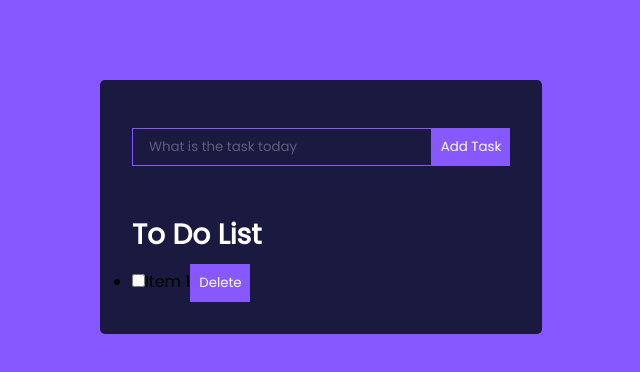
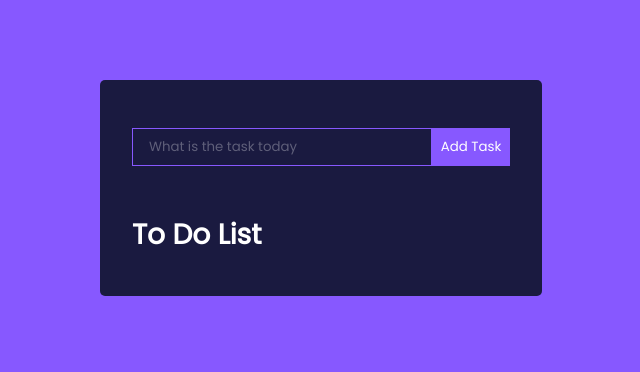
Before and after one commit to Rudoasm/Todo-React---CRUD-app, a React (Vite) app in the folder toDo/: page / in a window 1280 px wide. Shown: the top 372 px of the page, without its empty margins (319-959 px from the left). Built offline with nearby package versions, Linux system fonts and the light colour scheme.

Commit message:
deleet function

```diff
--- a/toDo/src/components/TodoForm.jsx
+++ b/toDo/src/components/TodoForm.jsx
@@ -2,20 +2,67 @@ import React, { useState } from "react";
 
 const TodoForm = () => {
   const [val, setVal] = useState("");
-  const [todos, setTodos] = useState([])
+  const [todos, setTodos] = useState([]);
   const handleChange = (e) => {
     setVal(e.target.value);
   };
 
-  const handleSubmit=(e)=>{
+  const handleSubmit = (e) => {
     e.preventDefault();
     // prevents from refreashing page.
-    setTodos([...todos,{
-      id:crypto.randomUUID(),title:val, completed:false
-    }])
+    // setTodos([
+    //   ...todos,
+    //   {
+    //     id: crypto.randomUUID(),
+    //     title: val,
+    //     completed: false,
+    //   },
+    // ]);
+    setTodos((currentTodos) => {
+      // current value fro now this way it is updatedd instantly.
+      /**The difference between the two approaches lies in how they handle state updates when using the setTodos function provided by the useState hook. Let’s break down each method:
+       * This method is more reliable in scenarios where the state might be updated multiple times in quick succession or where state updates depend on the current state.
+       *
+       */
+      return [
+        ...currentTodos,
+        {
+          id: crypto.randomUUID(),
+          title: val,
+          completed: false,
+        },
+      ];
+
+    });
+    setVal("");
+  };
+  const toggleTodo = (id,isToggle)=>{
+    setTodos((currentTodos)=>{
+      // the currentTodo is an object the latest object to be precise. also note that just becuz the array is destructured that doesnt mean that the objects inside is destructured. it is there the same way.
+      /**[
+  { id: '1', title: 'Learn React', completed: true },
+  { id: '2', title: 'Build Todo App', completed: false }
+] */
+      return currentTodos.map((todo)=>{
+        // function return.
+        if(todo.id==id) return {...todo,completed:isToggle}
+        // the completed property is set to true.
+        // console.log(todo)
+
+        return todo;
+        // if it didint matched it return the todo.
+      })
+    })
 
   }
-  console.log(todos)
+  const handleDelete = (id)=>{
+    setTodos((currentTodos)=>{
+      return currentTodos.filter((todos)=>{
+        todos.id!=id
+      })
+    })
+  }
+  console.log(todos);
   return (
     <>
       <form className="TodoForm" onSubmit={handleSubmit}>
@@ -28,27 +75,28 @@ const TodoForm = () => {
           // e is the evenet. event here is onChange. e.target is the element on whuch the event is called input here. e.target.value is the value of the element (whuch is the value of input elemkent) .
           value={val} // makes sure all the values are stored in the val in useState's val.
         />
-      <button
-        type="submit"
-        className="todo-btn"
-
-      >
+        <button type="submit" className="todo-btn">
           Add Task
         </button>
       </form>
       <h1>To Do List</h1>
       <ul>
-      <li>
+        {todos.map((todo) => (
+          // this way everythig inside the paranthesis is returned.
+          <li key={todo.id}>
+            {/* use key in top leval in each element. so that react knows what shud be edited in future or what is edited. when retutning an array of elelemnst . */}
             <label>
-          <input type="checkbox">
-          </input>
-          Item 1
+              <input type="checkbox" checked={todo.completed} onChange={(e)=>toggleTodo(todo.id,e.target.checked)}></input>
+              {/* when the checkbox is checked or unchecked, this function will be called. */}
+              {/* e.target.checked is a boolean that represents the new checked state of the checkbox (true if checked, false if unchecked).
+ */}
+              {todo.title}
             </label>
-        <button className="todo-btn">Delete</button>
+            <button className="todo-btn" onClick={(e)=>handleDelete(todo.id)}>Delete</button>
           </li>
+        ))}
       </ul>
     </>
-
   );
 };
 
```
Lines whose indentation alone changed are shown as unchanged.
